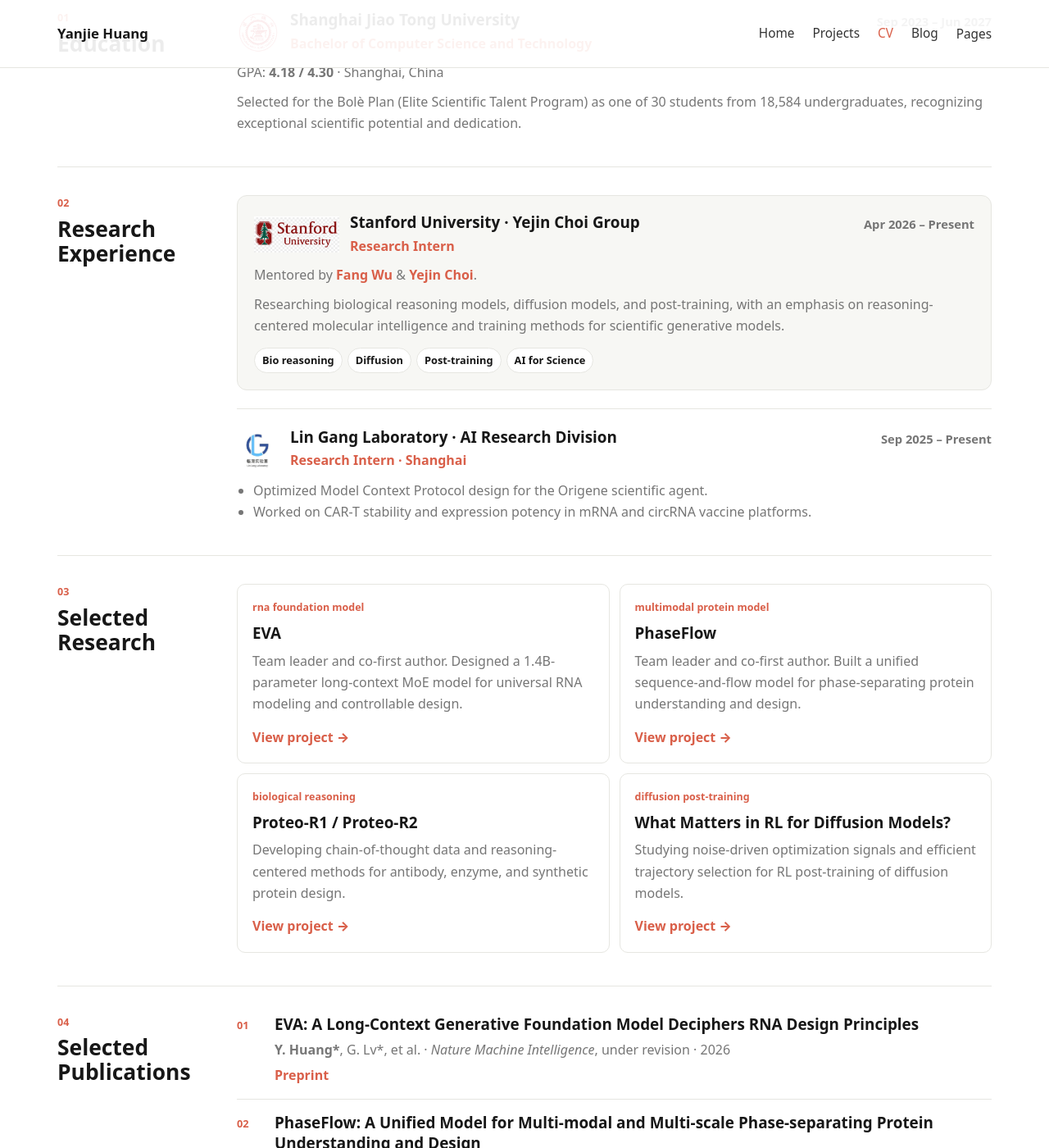
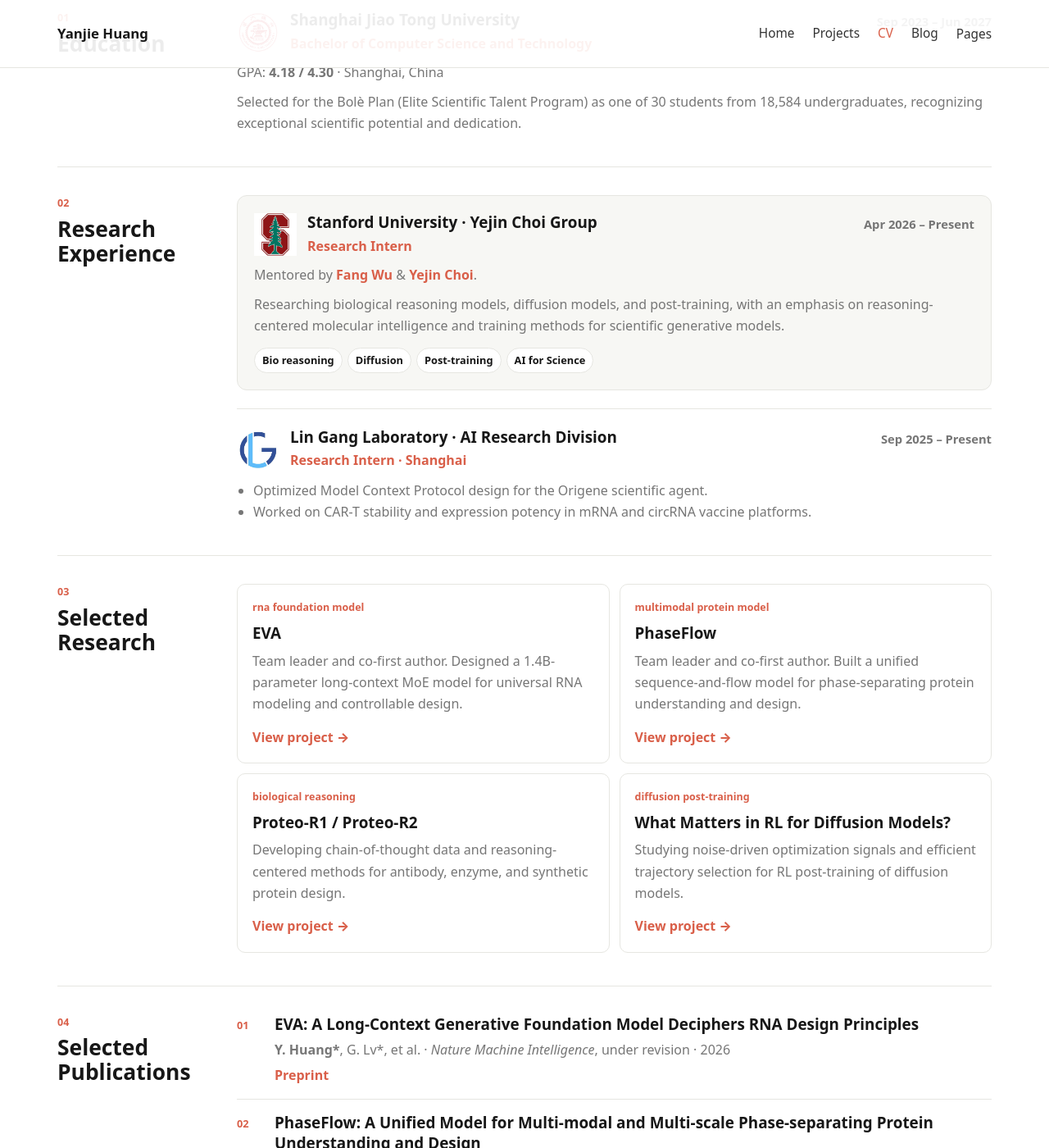
Before and after one commit to kevinhyj/kevinhyj.github.io, a Jekyll site: the page built from cv.md, in a window 1280 px wide and 1400 px high, scrolled down 576 px. Shown: the whole window at 82% size. Built offline with Jekyll 4.4.1, drawn with Linux system fonts in a browser that asks for light colours.

Commit message:
Refresh CV institution logos

```diff
--- a/assets/css/styles.css
+++ b/assets/css/styles.css
@@ -1002,8 +1002,8 @@
 }
 
 .cv-institution-logo-stanford {
-  height: 44px;
-  width: 104px;
+  height: 52px;
+  width: 52px;
 }
 
 .cv-institution-logo-lin-gang {
--- a/cv.md
+++ b/cv.md
@@ -70,7 +70,7 @@
         <article class="cv-entry cv-entry-featured">
           <div class="cv-entry-head">
             <div class="cv-institution">
-              <img class="cv-institution-logo cv-institution-logo-stanford" src="{{ '/assets/shared/logos/stanford.png' | relative_url }}" alt="Stanford University logo">
+              <img class="cv-institution-logo cv-institution-logo-stanford" src="{{ '/assets/shared/logos/stanford.webp' | relative_url }}" alt="Stanford University logo">
               <div>
                 <h3>Stanford University · Yejin Choi Group</h3>
                 <p class="cv-role">Research Intern</p>
@@ -91,7 +91,7 @@
         <article class="cv-entry">
           <div class="cv-entry-head">
             <div class="cv-institution">
-              <img class="cv-institution-logo cv-institution-logo-lin-gang" src="{{ '/assets/shared/logos/lin-gang-laboratory.webp' | relative_url }}" alt="Lin Gang Laboratory logo">
+              <img class="cv-institution-logo cv-institution-logo-lin-gang" src="{{ '/assets/shared/logos/lin-gang-laboratory.png' | relative_url }}" alt="Lin Gang Laboratory logo">
               <div>
                 <h3>Lin Gang Laboratory · AI Research Division</h3>
                 <p class="cv-role">Research Intern · Shanghai</p>
```
Also changed, not shown: assets/shared/logos/lin-gang-laboratory.png (added), assets/shared/logos/lin-gang-laboratory.webp (deleted), assets/shared/logos/stanford.png (deleted), assets/shared/logos/stanford.webp (added).
